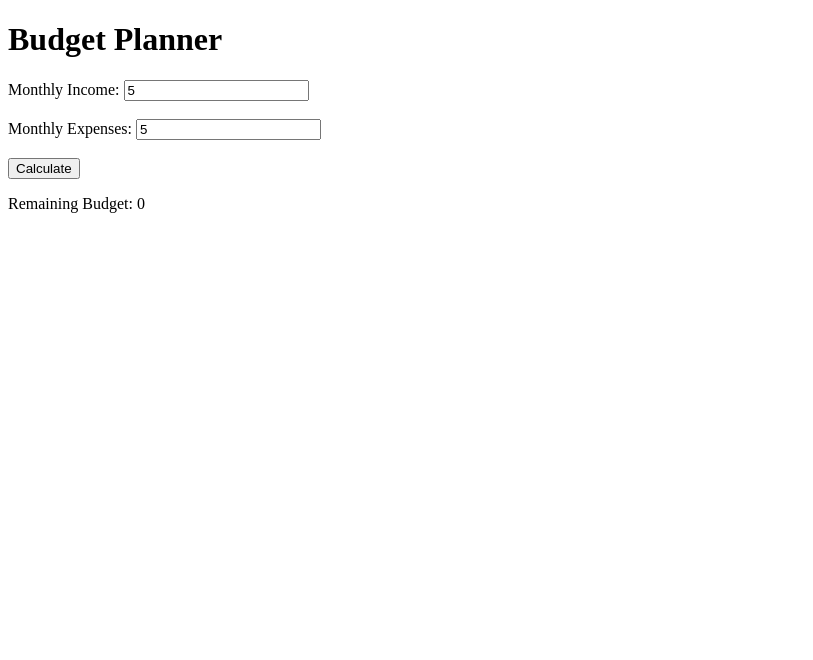
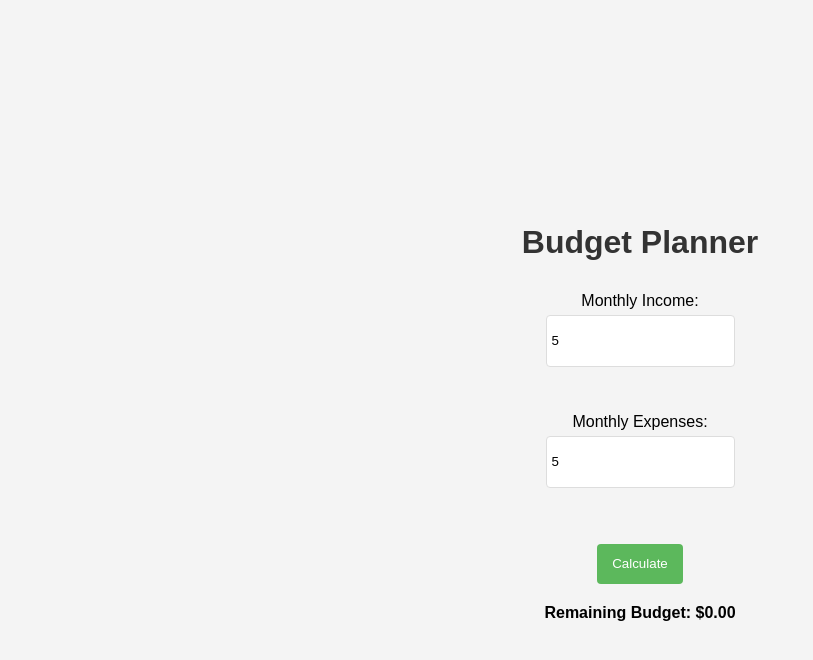
Before and after one commit to sseah1/basic-personal-finance-calculator, a plain HTML site: page index.html in a window 1280 px wide. Both pictures are taken after typing "5", "5" into the empty fields and a click on the button "Calculate". Shown: the whole page, without its empty margins (0-813 px from the left). Drawn offline with Linux system fonts and the light colour scheme.

Commit message:
Added input validation and error handling

```diff
--- a/index.html
+++ b/index.html
@@ -4,22 +4,62 @@
     <meta charset="UTF-8">
     <meta name="viewport" content="width=device-width, initial-scale=1.0">
     <title>Basic Personal Finance Calculator</title>
+    <link rel="stylesheet" href="style.css">
 </head>
 <body>
     <h1>Budget Planner</h1>
     <label for="income">Monthly Income:</label>
-    <input type="number" id="income" name="income"><br><br>
+    <input type="number" id="income" name="income" min="0"><br><br>
     <label for="expenses">Monthly Expenses:</label>
-    <input type="number" id="expenses" name="expenses"><br><br>
+    <input type="number" id="expenses" name="expenses" min="0"><br><br>
     <button onclick="calculateBudget()">Calculate</button>
     <p id="result"></p>
 
     <script>
         function calculateBudget() {
-            var income = document.getElementById('income').value;
-            var expenses = document.getElementById('expenses').value;
+            var incomeInput = document.getElementById('income');
+            var expensesInput = document.getElementById('expenses');
+
+            var income = parseFloat(incomeInput.value);
+            var expenses = parseFloat(expensesInput.value);
+
+            // Check for empty fields
+            if (isNaN(income) || incomeInput.value === '') {
+                alert("Please enter a valid income amount.");
+                incomeInput.focus();
+                return;
+            }
+
+            if (isNaN(expenses) || expensesInput.value === '') {
+                alert("Please enter a valid expenses amount.");
+                expensesInput.focus();
+                return;
+            }
+
+            // Check for negative values
+            if (income < 0) {
+                alert("Income cannot be negative.");
+                incomeInput.value = '';
+                incomeInput.focus();
+                return;
+            }
+
+            if (expenses < 0) {
+                alert("Expenses cannot be negative.");
+                expensesInput.value = '';
+                expensesInput.focus();
+                return;
+            }
+
+            // Check if expenses are greater than income
+            if (expenses > income) {
+                alert("Expenses should not be greater than income.");
+                expensesInput.focus();
+                return;
+            }
+
             var remaining = income - expenses;
-            document.getElementById('result').textContent = 'Remaining Budget: ' + remaining;
+            document.getElementById('result').textContent = 'Remaining Budget: $' + remaining.toLocaleString(undefined, { minimumFractionDigits: 2, maximumFractionDigits: 2 });
         }
     </script>
 </body>
--- /dev/null
+++ b/style.css
@@ -0,0 +1,54 @@
+body {
+    font-family: 'Arial', sans-serif;
+    background-color: #f4f4f4;
+    margin: 0;
+    padding: 20px;
+    display: flex;
+    flex-direction: column;
+    align-items: center;
+    justify-content: center;
+    height: 100vh;
+  }
+
+  h1 {
+    color: #333;
+    text-align: center;
+  }
+
+  form {
+    display: flex;
+    flex-direction: column;
+    width: 100%;
+    max-width: 400px; /* Adjust this width as needed */
+  }
+
+  label {
+    margin-top: 10px;
+  }
+
+  input[type="number"],
+  button {
+    height: 40px;
+    margin-top: 5px;
+    padding: 5px;
+    border: 1px solid #ddd;
+    border-radius: 4px;
+  }
+
+  button {
+    background-color: #5cb85c;
+    color: white;
+    padding: 10px 15px;
+    margin-top: 20px;
+    cursor: pointer;
+    border: none;
+  }
+
+  button:hover {
+    background-color: #4cae4c;
+  }
+
+  #result {
+    margin-top: 20px;
+    font-weight: bold;
+  }
```
